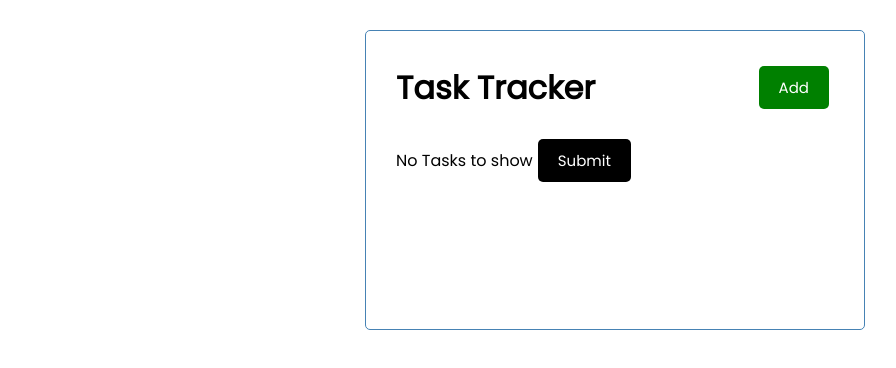
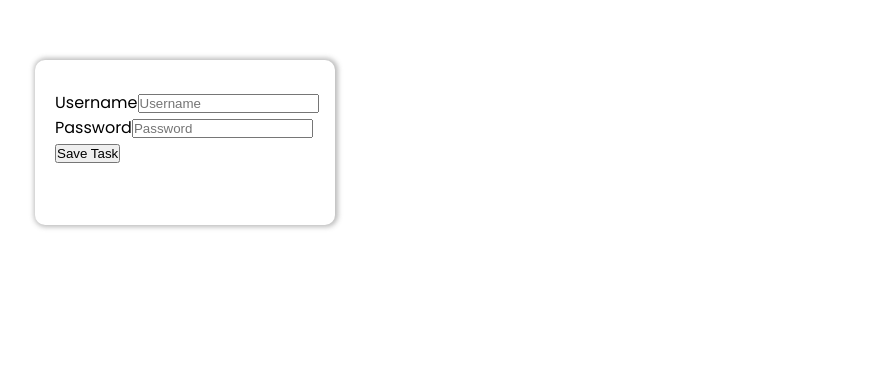
Before and after one commit to scopB/EmployeeApp, a React (Create React App) app in the folder task-frontend/: page / in a window 1280 px wide. Shown: the top 368 px of the page, without its empty margins (25-921 px from the left). Built offline with nearby package versions, Linux system fonts and the light colour scheme.

Commit message:
ADD LOGIN

```diff
--- a/task-frontend/package.json
+++ b/task-frontend/package.json
@@ -6,6 +6,7 @@
     "@testing-library/jest-dom": "^5.16.4",
     "@testing-library/react": "^13.0.1",
     "@testing-library/user-event": "^13.5.0",
+    "axios": "^0.27.2",
     "bootstrap": "^5.1.3",
     "eslint-config-react-app": "^7.0.1",
     "firebase": "^9.8.1",
--- a/task-frontend/src/App.js
+++ b/task-frontend/src/App.js
@@ -4,11 +4,17 @@ import Home from "./pages/Home";
 
 function App() {
 
-  const [auth,setAuth] = useState(true)
+  const [auth,setAuth] = useState(false)
+
+
+  const onAuth = () => {
+    console.log(auth)
+    setAuth(!auth)
+  }
 
   return(
   <>
-    {auth ? <Home/>:<Login />}
+    {auth ? <Home/>:<Login login={onAuth}/>}
     {/* <Home /> */}
   </>
   );
--- a/task-frontend/src/index.css
+++ b/task-frontend/src/index.css
@@ -124,3 +124,20 @@ footer {
   margin-top: 30px;
   text-align: center;
 }
+
+.login-form {
+  margin-top: 60px;
+  margin-left: 60px;
+  width: 300px;
+  background-color: white;
+  display: flex;
+  flex-direction: column;
+  justify-content: center;
+  align-items: center;
+  transition: all 0.5s;
+  box-shadow: 1px 0px 5px 2px #5a5a5a69;
+  padding-top: 30px;
+  padding-bottom: 60px;
+  padding-left: 20px;
+  border-radius: 10px;
+}
--- a/task-frontend/src/pages/Login.js
+++ b/task-frontend/src/pages/Login.js
@@ -1,8 +1,33 @@
-import React from 'react'
+import React, { useState } from 'react'
+import axios from 'axios'
+import { linkUrl } from '../urlBackend';
 
-const Login = () => {
+const Login = ({ login }) => {
+
+  const [username, setUsername] = useState()
+  const [password, setPassword] = useState()
+
+
+  const onSubmit = (e) => {
+    e.preventDefault()
+    console.log({username,password})
+    console.log(linkUrl.LinkToBackend)
+    login()
+  }
   return (
-    <div>logintest</div>
+    <div className='login-form'>
+      <form>
+        <label>Username</label>
+        <input type="text" placeholder='Username' value={username}
+          onChange={(e) => setUsername(e.target.value)} />
+
+        <label>Password</label>
+        <input type="password" placeholder='Password' value={password}
+          onChange={(e) => setPassword(e.target.value)} />
+
+        <input onClick={onSubmit} type="submit" value='Save Task' />
+      </form>
+    </div >
   )
 }
 
--- /dev/null
+++ b/task-frontend/src/urlBackend.js
@@ -0,0 +1,3 @@
+export const linkUrl = {
+    LinkToBackend: "https://localhost:7050/api",
+};
```
Also changed, not shown: 1 other file (tests, documents, lock files or other folders).
